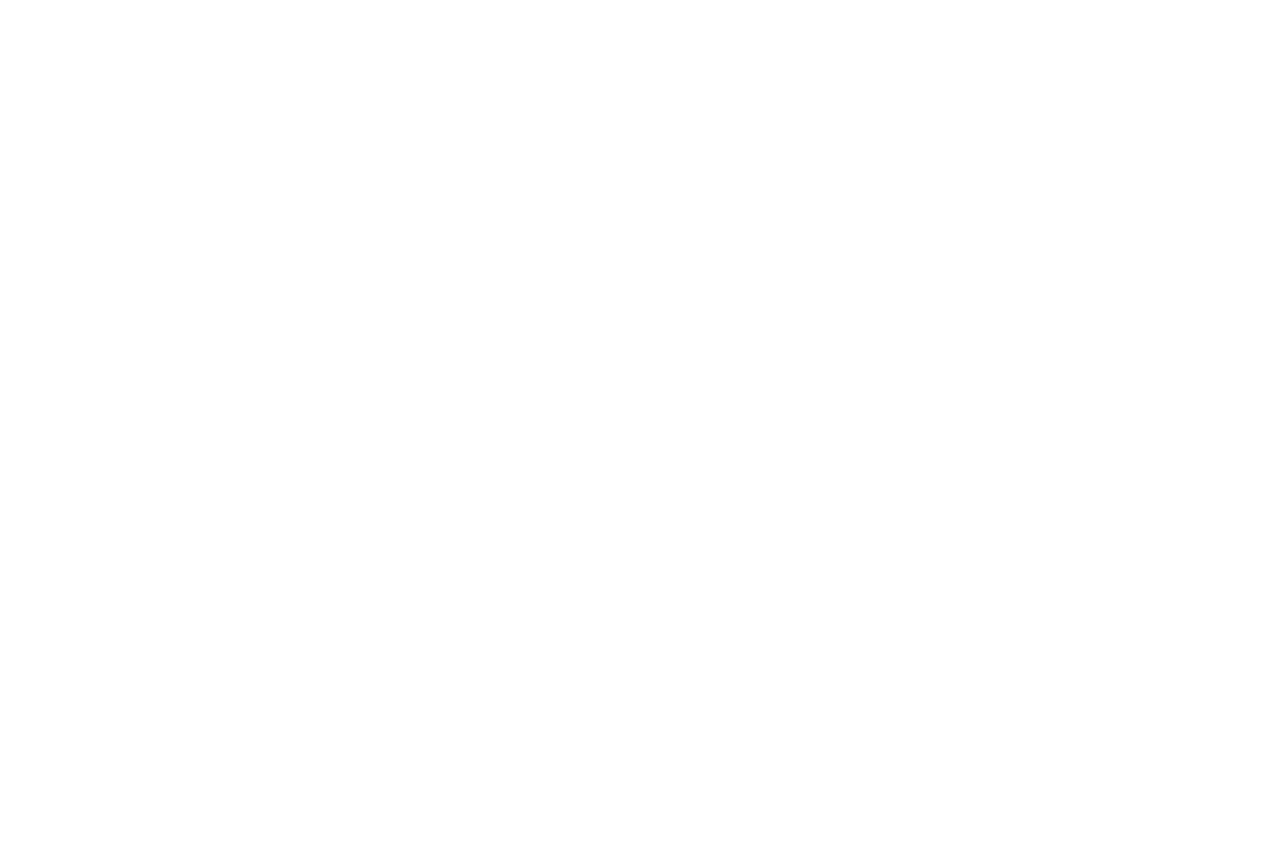
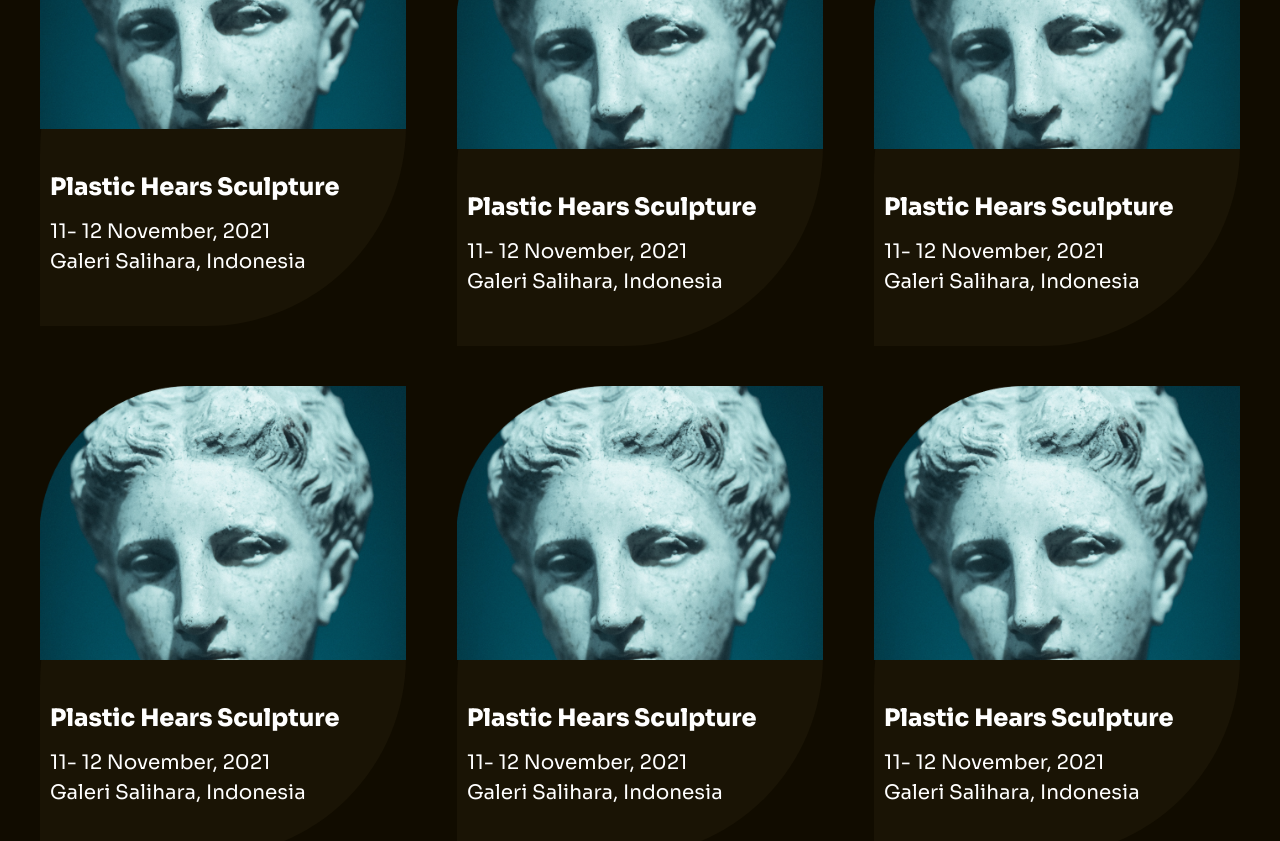
Before and after one commit to chipingo42/Artisto, a React (Create React App) app: page / in a window 1280 px wide. Shown: the part 1420-2261 px from the top of the page. Before the commit the page ends 1184 px from the top, so only its background shows below. Built offline with nearby package versions, Linux system fonts and the light colour scheme.

Commit message:
complets cards

```diff
--- a/src/App.js
+++ b/src/App.js
@@ -1,4 +1,5 @@
 import Arts from "./Components/Arts";
+import Cards from "./Components/Cards";
 import Hero from "./Components/Hero";
 import Navbar from "./Components/Navbar";
 
@@ -9,6 +10,7 @@
       <Navbar />
       <Hero />
       <Arts />
+      <Cards />
     </div>
   );
 }
--- /dev/null
+++ b/src/Components/Cards.jsx
@@ -0,0 +1,70 @@
+import React from 'react'
+import face_image from '../Assets/faceimage.png'
+
+const Cards = () => {
+  return (
+    <div className=' text-white max-w-[1200px] mx-auto'>
+      <div className=' flex flex-wrap justify-between space-y-10  items-center mt-[71px]'>
+
+        <div className=' w-[366px] h-[471px] bg-[#1A1405] rounded-tl-[300px] rounded-br-[200px]'>
+          <img src={face_image} alt="/" />
+          <div className='px-[10px] '>
+            <h1 className=' font-Sora font-[800] text-[24px] pt-10 '>Plastic Hears Sculpture</h1>
+            <p className=' font-Sora font-[400] text-[20px] pt-3 '>11- 12 November, 2021</p>
+            <p className=' font-Sora font-[400] text-[20px]  '>Galeri Salihara, Indonesia</p>
+          </div>
+        </div>
+
+        <div className=' w-[366px] h-[471px] bg-[#1A1405] rounded-tl-[300px] rounded-br-[200px]'>
+          <img src={face_image} alt="/" />
+          <div className='px-[10px] '>
+            <h1 className=' font-Sora font-[800] text-[24px] pt-10 '>Plastic Hears Sculpture</h1>
+            <p className=' font-Sora font-[400] text-[20px] pt-3 '>11- 12 November, 2021</p>
+            <p className=' font-Sora font-[400] text-[20px]  '>Galeri Salihara, Indonesia</p>
+          </div>
+        </div>
+
+        <div className=' w-[366px] h-[471px] bg-[#1A1405] rounded-tl-[300px] rounded-br-[200px]'>
+          <img src={face_image} alt="/" />
+          <div className='px-[10px] '>
+            <h1 className=' font-Sora font-[800] text-[24px] pt-10 '>Plastic Hears Sculpture</h1>
+            <p className=' font-Sora font-[400] text-[20px] pt-3 '>11- 12 November, 2021</p>
+            <p className=' font-Sora font-[400] text-[20px]  '>Galeri Salihara, Indonesia</p>
+          </div>
+        </div>
+
+        <div className=' w-[366px] h-[471px] bg-[#1A1405] rounded-tl-[300px] rounded-br-[200px]'>
+          <img src={face_image} alt="/" />
+          <div className='px-[10px] '>
+            <h1 className=' font-Sora font-[800] text-[24px] pt-10 '>Plastic Hears Sculpture</h1>
+            <p className=' font-Sora font-[400] text-[20px] pt-3 '>11- 12 November, 2021</p>
+            <p className=' font-Sora font-[400] text-[20px]  '>Galeri Salihara, Indonesia</p>
+          </div>
+        </div>
+
+        <div className=' w-[366px] h-[471px] bg-[#1A1405] rounded-tl-[300px] rounded-br-[200px]'>
+          <img src={face_image} alt="/" />
+          <div className='px-[10px] '>
+            <h1 className=' font-Sora font-[800] text-[24px] pt-10 '>Plastic Hears Sculpture</h1>
+            <p className=' font-Sora font-[400] text-[20px] pt-3 '>11- 12 November, 2021</p>
+            <p className=' font-Sora font-[400] text-[20px]  '>Galeri Salihara, Indonesia</p>
+          </div>
+        </div>
+
+        <div className=' w-[366px] h-[471px] bg-[#1A1405] rounded-tl-[300px] rounded-br-[200px]'>
+          <img src={face_image} alt="/" />
+          <div className='px-[10px] '>
+            <h1 className=' font-Sora font-[800] text-[24px] pt-10 '>Plastic Hears Sculpture</h1>
+            <p className=' font-Sora font-[400] text-[20px] pt-3 '>11- 12 November, 2021</p>
+            <p className=' font-Sora font-[400] text-[20px]  '>Galeri Salihara, Indonesia</p>
+          </div>
+        </div>
+
+
+
+      </div>
+    </div>
+  )
+}
+
+export default Cards
```
Also changed, not shown: src/Assets/faceimage.png (added).
